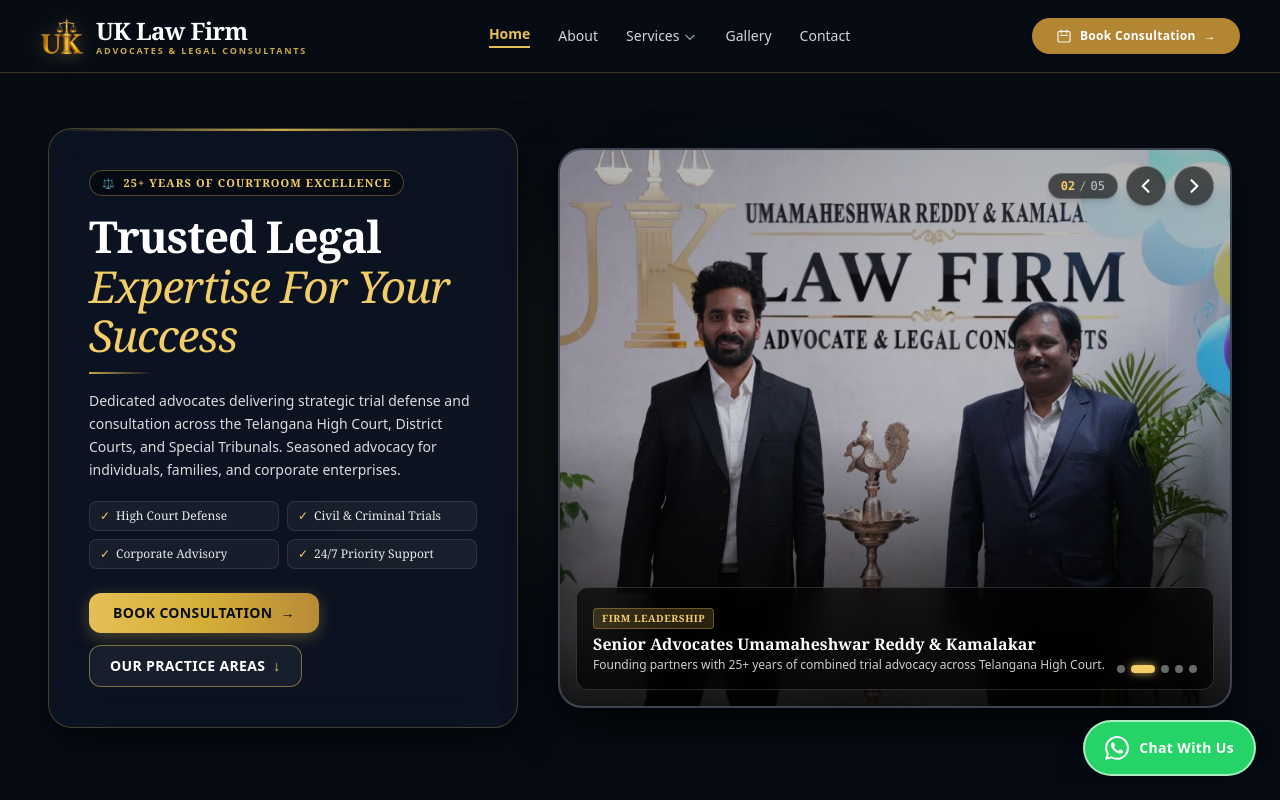
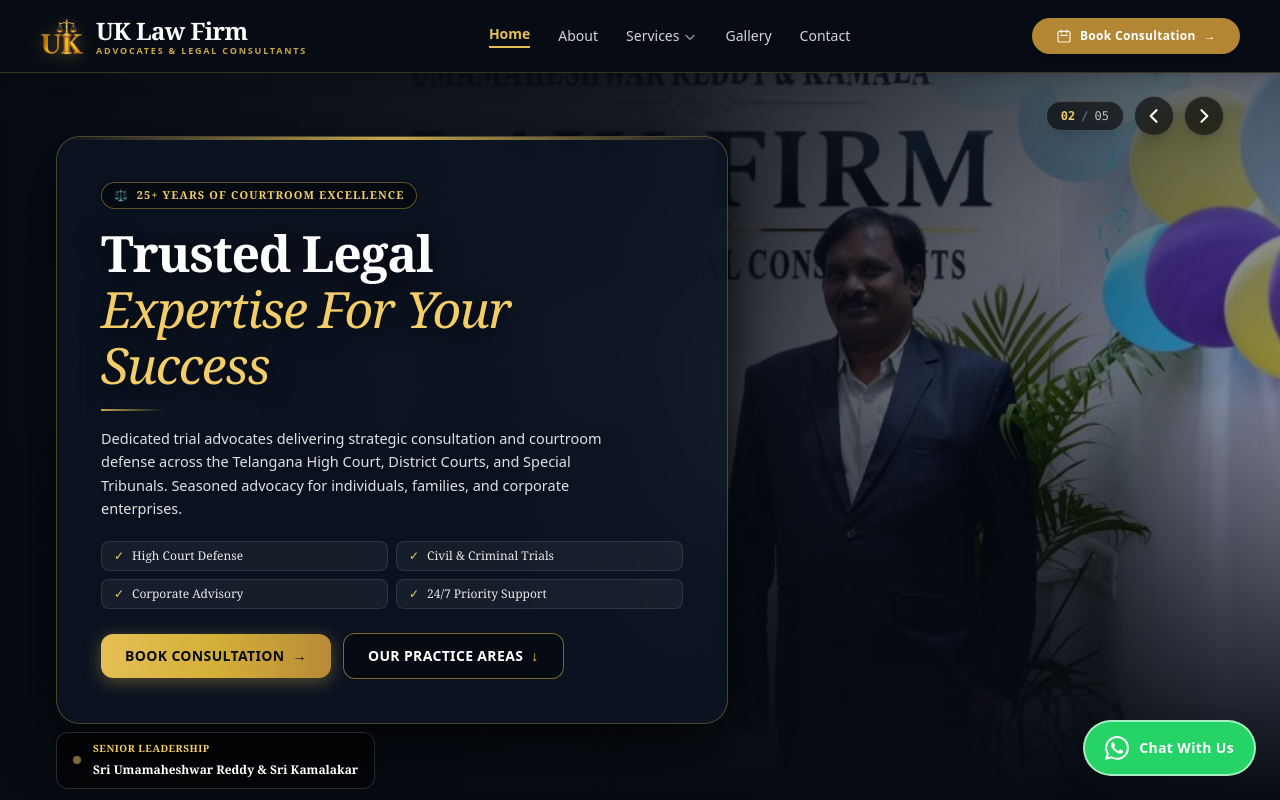
Before and after one commit to kavithamedida4-web/Lawyer-website, a Next.js app: page / in a window 1280 px wide. Shown: the top 800 px of the page. Built offline with nearby package versions, Linux system fonts and the light colour scheme.

Commit message:
Convert Hero to full-bleed background slider with no image box and left-aligned content card

```diff
--- a/components/Hero.tsx
+++ b/components/Hero.tsx
@@ -9,38 +9,44 @@ interface HeroSlide {
   tag: string;
   title: string;
   desc: string;
+  pos: string;
 }
 
 const slides: HeroSlide[] = [
   {
     src: '/hero-office-chamber.jpg',
-    tag: 'Headquarters & Chambers',
-    title: 'UK Law Firm Executive Chambers',
-    desc: 'State-of-the-art advocate chambers featuring the official illuminated "LAW & JUSTICE" emblem.',
+    tag: 'Executive Chambers',
+    title: 'UK Law Firm Head Chambers',
+    desc: 'State-of-the-art office featuring the illuminated "LAW & JUSTICE" emblem wall.',
+    pos: 'object-center lg:object-[68%_center]',
   },
   {
     src: '/uk-law-firm-partners.jpg',
-    tag: 'Firm Leadership',
-    title: 'Senior Advocates Umamaheshwar Reddy & Kamalakar',
-    desc: 'Founding partners with 25+ years of combined trial advocacy across Telangana High Court.',
+    tag: 'Senior Leadership',
+    title: 'Sri Umamaheshwar Reddy & Sri Kamalakar',
+    desc: 'Founding senior advocates with 25+ years of courtroom excellence.',
+    pos: 'object-center lg:object-[65%_center]',
   },
   {
     src: '/advocate-desk-justice.jpg',
     tag: 'Strategic Counsel',
     title: 'Executive Legal Consultation Desk',
-    desc: 'Confidential client consultation chamber dedicated to rigorous case analysis and trial strategy.',
+    desc: 'Chambers dedicated to in-depth case evaluation and defense strategy.',
+    pos: 'object-center lg:object-[70%_center]',
   },
   {
     src: '/advocate-reading-bookshelf.jpg',
     tag: 'Precedent Research',
-    title: 'Comprehensive Legal Library & Case Law',
-    desc: 'In-depth statutory research backed by extensive Supreme Court precedents and law reports.',
+    title: 'Extensive Law Precedent Library',
+    desc: 'Deep statutory research backed by Supreme Court & High Court rulings.',
+    pos: 'object-center lg:object-[68%_center]',
   },
   {
     src: '/hero-advocate-umamaheshwar-seated.jpg',
-    tag: 'Courtroom Defense',
-    title: 'Trial Advocacy & Case Preparation',
-    desc: 'Seasoned litigation counsel for civil disputes, criminal trials, and special tribunal hearings.',
+    tag: 'Trial Advocacy',
+    title: 'Courtroom Trial & Litigation Counsel',
+    desc: 'Seasoned defense preparation across Telangana High Court & District Courts.',
+    pos: 'object-center lg:object-[70%_center]',
   },
 ];
 
@@ -57,7 +63,7 @@ export default function Hero() {
     setCurrent((prev) => (prev - 1 + slides.length) % slides.length);
   }, []);
 
-  // Auto-advance slides every 3.5 seconds unless user hovers
+  // Auto-scroll images every 3.5 seconds
   useEffect(() => {
     if (isPaused) return;
     timerRef.current = setInterval(() => {
@@ -72,73 +78,146 @@ export default function Hero() {
   return (
     <section
       id="home"
-      className="relative min-h-[100dvh] lg:h-[100dvh] w-full bg-[#070c14] text-white flex flex-col justify-center pt-20 sm:pt-22 pb-6 sm:pb-8 px-4 sm:px-6 lg:px-12 select-none overflow-hidden"
+      className="relative min-h-[100dvh] h-[100dvh] w-full bg-[#070c14] text-white flex flex-col justify-between pt-20 sm:pt-24 pb-6 sm:pb-8 px-4 sm:px-8 lg:px-14 select-none overflow-hidden"
+      onMouseEnter={() => setIsPaused(true)}
+      onMouseLeave={() => setIsPaused(false)}
     >
-      {/* Subtle ambient background glow */}
-      <div className="absolute top-1/4 left-1/4 w-96 h-96 bg-[#c9a84c]/5 rounded-full blur-3xl pointer-events-none -z-0" />
-      <div className="absolute bottom-1/4 right-1/4 w-96 h-96 bg-[#1a2d52]/20 rounded-full blur-3xl pointer-events-none -z-0" />
+      {/*
+        ========================================================================
+        FULL-BLEED BACKGROUND IMAGE SLIDER (No box! True background image)
+        Images smoothly crossfade and auto-scroll, perfectly positioned on right
+        ========================================================================
+      */}
+      <div className="absolute inset-0 overflow-hidden pointer-events-none select-none z-0">
+        {slides.map((slide, idx) => (
+          <div
+            key={idx}
+            className={`absolute inset-0 transition-all duration-1000 ease-in-out ${
+              idx === current
+                ? 'opacity-100 scale-100'
+                : 'opacity-0 scale-105 pointer-events-none'
+            }`}
+          >
+            <Image
+              src={slide.src}
+              alt={slide.title}
+              fill
+              priority={idx === 0}
+              unoptimized
+              sizes="100vw"
+              className={`object-cover ${slide.pos} brightness-[0.78] contrast-[1.08]`}
+            />
+          </div>
+        ))}
 
-      {/* Main 2-Column Split Container: Content on Left, Scrolling Images on Right */}
-      <div className="max-w-[1400px] w-full mx-auto grid grid-cols-1 lg:grid-cols-12 gap-6 lg:gap-8 xl:gap-10 items-center relative z-10 flex-1 my-auto">
+        {/*
+          Sophisticated gradient overlays:
+          - Deep obsidian on the left to guarantee 100% crystal-clear readability
+          - Transparent in center & right so the real office & advocates shine through brilliantly
+        */}
+        <div className="absolute inset-0 bg-gradient-to-r from-[#070c14] via-[#070c14]/85 via-50% to-[#070c14]/25 lg:to-transparent" />
+        <div className="absolute inset-0 bg-gradient-to-t from-[#070c14] via-transparent to-[#070c14]/60" />
+      </div>
 
-        {/* ====================================================================
-            LEFT SIDE: CONTENT CARD (Exact match to reference layout)
-            Title, description, highlight tags, and action buttons
-            ==================================================================== */}
-        <div className="lg:col-span-5 xl:col-span-5 flex flex-col justify-center text-left">
+      {/*
+        ========================================================================
+        TOP RIGHT SLIDER CONTROLS (Matching Travel Insurance reference style)
+        Counter pill and Prev/Next arrows
+        ========================================================================
+      */}
+      <div className="relative z-20 flex items-center justify-end gap-2.5 max-w-[1400px] w-full mx-auto">
+        {/* Slide Counter Pill */}
+        <div className="px-3.5 py-1.5 rounded-full bg-black/60 backdrop-blur-md border border-white/20 text-white text-xs font-mono font-medium shadow-lg">
+          <span className="text-[#f3cd67] font-bold">0{current + 1}</span>
+          <span className="text-white/40 mx-1.5">/</span>
+          <span className="text-white/70">0{slides.length}</span>
+        </div>
 
-          {/* Dark Glass Card enclosing content for clean aesthetic */}
-          <div className="bg-[#0c1424]/90 sm:bg-[#0c1424]/85 backdrop-blur-xl border border-[#c9a84c]/30 rounded-2xl sm:rounded-3xl p-6 sm:p-8 xl:p-10 shadow-[0_15px_40px_rgba(0,0,0,0.6)] relative overflow-hidden">
+        {/* Prev Arrow Button */}
+        <button
+          type="button"
+          onClick={prevSlide}
+          aria-label="Previous Slide"
+          className="w-10 h-10 rounded-full bg-black/60 hover:bg-[#c9a84c] text-white hover:text-black border border-white/20 hover:border-[#c9a84c] backdrop-blur-md flex items-center justify-center transition-all duration-300 shadow-lg active:scale-90 cursor-pointer"
+        >
+          <svg className="w-5 h-5" fill="none" stroke="currentColor" viewBox="0 0 24 24">
+            <path strokeLinecap="round" strokeLinejoin="round" strokeWidth="2.5" d="M15 19l-7-7 7-7" />
+          </svg>
+        </button>
+
+        {/* Next Arrow Button */}
+        <button
+          type="button"
+          onClick={nextSlide}
+          aria-label="Next Slide"
+          className="w-10 h-10 rounded-full bg-black/60 hover:bg-[#c9a84c] text-white hover:text-black border border-white/20 hover:border-[#c9a84c] backdrop-blur-md flex items-center justify-center transition-all duration-300 shadow-lg active:scale-90 cursor-pointer"
+        >
+          <svg className="w-5 h-5" fill="none" stroke="currentColor" viewBox="0 0 24 24">
+            <path strokeLinecap="round" strokeLinejoin="round" strokeWidth="2.5" d="M9 5l7 7-7 7" />
+          </svg>
+        </button>
+      </div>
+
+      {/*
+        ========================================================================
+        MAIN CONTENT: ONE SIDE CONTENT (Left-aligned matching reference)
+        Positioned neatly over the background with crystal-clear contrast
+        ========================================================================
+      */}
+      <div className="relative z-10 max-w-[1400px] w-full mx-auto my-auto flex-1 flex items-center">
+
+        {/* Left Side Content Card (Matching the Reference Image Card) */}
+        <div className="w-full max-w-xl lg:max-w-2xl bg-[#0c1424]/90 sm:bg-[#0c1424]/80 backdrop-blur-xl border border-[#c9a84c]/35 rounded-2xl sm:rounded-3xl p-6 sm:p-9 xl:p-11 shadow-[0_20px_60px_rgba(0,0,0,0.85)] relative overflow-hidden">
 
           {/* Top gold accent line */}
           <div className="absolute top-0 left-0 right-0 h-[2.5px] bg-gradient-to-r from-transparent via-[#c9a84c] to-transparent" />
 
-            {/* Small eyebrow tag */}
-            <div className="inline-flex items-center gap-2 px-3 py-1 rounded-full bg-black/40 border border-[#c9a84c]/40 text-[#f3cd67] text-[10px] sm:text-[11px] font-semibold tracking-widest uppercase mb-4 shadow-sm w-fit">
-              <span className="text-[10px] text-[#e5bf55]">⚖️</span>
+          {/* Eyebrow badge */}
+          <div className="inline-flex items-center gap-2 px-3 py-1 rounded-full bg-black/50 border border-[#c9a84c]/45 text-[#f3cd67] text-[10px] sm:text-[11px] font-semibold tracking-widest uppercase mb-3 sm:mb-4 shadow-sm w-fit">
+            <span className="text-[#e5bf55]">⚖️</span>
             <span>25+ YEARS OF COURTROOM EXCELLENCE</span>
           </div>
 
           {/* Main Headline */}
-            <h1 className="font-serif text-3xl sm:text-4xl xl:text-[44px] font-bold text-white leading-[1.12] tracking-tight mb-3">
+          <h1 className="font-serif text-3xl sm:text-4xl lg:text-[46px] xl:text-[50px] font-bold text-white leading-[1.12] tracking-tight mb-3 sm:mb-4 drop-shadow-[0_2px_12px_rgba(0,0,0,0.9)]">
             <span>Trusted Legal</span>
             <br />
             <span className="text-[#f3cd67] italic font-normal">Expertise For Your Success</span>
           </h1>
 
-            {/* Divider */}
-            <div className="w-16 h-[2px] bg-gradient-to-r from-[#c9a84c] to-transparent mb-4" />
+          {/* Golden Horizontal Accent Divider */}
+          <div className="w-16 h-[2px] bg-gradient-to-r from-[#c9a84c] to-transparent mb-3 sm:mb-4" />
 
-            {/* Description */}
-            <p className="text-white/85 text-xs sm:text-sm leading-relaxed font-sans font-normal mb-5">
-              Dedicated advocates delivering strategic trial defense and consultation across the Telangana High Court, District Courts, and Special Tribunals. Seasoned advocacy for individuals, families, and corporate enterprises.
+          {/* Subtitle Description */}
+          <p className="text-white/88 text-xs sm:text-sm lg:text-[14.5px] leading-relaxed font-sans font-normal mb-5 max-w-lg drop-shadow-sm">
+            Dedicated trial advocates delivering strategic consultation and courtroom defense across the Telangana High Court, District Courts, and Special Tribunals. Seasoned advocacy for individuals, families, and corporate enterprises.
           </p>
 
-            {/* Key highlights pills */}
+          {/* Practice Area Highlight Badges */}
           <div className="grid grid-cols-2 gap-2 mb-6 text-[11px] sm:text-xs text-white/90">
-              <div className="flex items-center gap-1.5 bg-white/5 border border-white/10 rounded-lg px-2.5 py-1.5">
+            <div className="flex items-center gap-2 bg-white/5 border border-white/10 rounded-lg px-3 py-1.5">
               <span className="text-[#f3cd67]">✓</span>
               <span className="truncate">High Court Defense</span>
             </div>
-              <div className="flex items-center gap-1.5 bg-white/5 border border-white/10 rounded-lg px-2.5 py-1.5">
+            <div className="flex items-center gap-2 bg-white/5 border border-white/10 rounded-lg px-3 py-1.5">
               <span className="text-[#f3cd67]">✓</span>
               <span className="truncate">Civil &amp; Criminal Trials</span>
             </div>
-              <div className="flex items-center gap-1.5 bg-white/5 border border-white/10 rounded-lg px-2.5 py-1.5">
+            <div className="flex items-center gap-2 bg-white/5 border border-white/10 rounded-lg px-3 py-1.5">
               <span className="text-[#f3cd67]">✓</span>
               <span className="truncate">Corporate Advisory</span>
             </div>
-              <div className="flex items-center gap-1.5 bg-white/5 border border-white/10 rounded-lg px-2.5 py-1.5">
+            <div className="flex items-center gap-2 bg-white/5 border border-white/10 rounded-lg px-3 py-1.5">
               <span className="text-[#f3cd67]">✓</span>
               <span className="truncate">24/7 Priority Support</span>
             </div>
           </div>
 
-            {/* CTA Action Buttons */}
+          {/* CTA Buttons */}
           <div className="flex flex-wrap items-center gap-3">
             <Link
               href="/contact"
-                className="bg-gradient-to-r from-[#e5bf55] via-[#d4af37] to-[#b88a38] hover:brightness-110 text-[#080d16] px-5 sm:px-6 py-2.5 rounded-xl text-xs sm:text-sm font-bold font-sans tracking-wide inline-flex items-center gap-2 transition-all shadow-[0_4px_16px_rgba(201,168,76,0.35)] hover:shadow-[0_6px_22px_rgba(201,168,76,0.55)] active:scale-95"
+              className="bg-gradient-to-r from-[#e5bf55] via-[#d4af37] to-[#b88a38] hover:brightness-110 text-[#080d16] px-6 py-2.5 sm:py-3 rounded-xl text-xs sm:text-sm font-bold font-sans tracking-wide inline-flex items-center gap-2 transition-all shadow-[0_4px_18px_rgba(201,168,76,0.4)] hover:shadow-[0_6px_25px_rgba(201,168,76,0.6)] active:scale-95"
             >
               <span>BOOK CONSULTATION</span>
               <span className="font-bold">→</span>
@@ -146,7 +225,7 @@ export default function Hero() {
 
             <a
               href="#services"
-                className="bg-white/5 hover:bg-white/10 text-white border border-[#c9a84c]/60 hover:border-[#f3cd67] px-5 py-2.5 rounded-xl text-xs sm:text-sm font-semibold font-sans tracking-wide inline-flex items-center gap-2 backdrop-blur-md transition-all active:scale-95"
+              className="bg-black/40 hover:bg-black/60 text-white border border-[#c9a84c]/60 hover:border-[#f3cd67] px-6 py-2.5 sm:py-3 rounded-xl text-xs sm:text-sm font-semibold font-sans tracking-wide inline-flex items-center gap-2 backdrop-blur-md transition-all active:scale-95 shadow-sm"
             >
               <span>OUR PRACTICE AREAS</span>
               <span className="text-[#f3cd67]">↓</span>
@@ -157,112 +236,42 @@ export default function Hero() {
 
       </div>
 
-        {/* ====================================================================
-            RIGHT SIDE: SCROLLING IMAGES SHOWCASE (Slides automatically + arrows)
-            Clean large photos of real chambers & advocates
-            ==================================================================== */}
-        <div
-          className="lg:col-span-7 xl:col-span-7 flex flex-col justify-center relative"
-          onMouseEnter={() => setIsPaused(true)}
-          onMouseLeave={() => setIsPaused(false)}
-        >
-          {/* Main Showcase Image Frame */}
-          <div className="relative w-full h-[320px] sm:h-[420px] md:h-[480px] lg:h-[520px] xl:h-[560px] rounded-2xl sm:rounded-3xl overflow-hidden border-2 border-white/20 hover:border-[#c9a84c]/60 shadow-[0_20px_50px_rgba(0,0,0,0.8)] bg-[#0c1424] transition-all">
+      {/*
+        ========================================================================
+        BOTTOM RIGHT CAPTION & PROGRESS DOTS
+        Floating glass pill indicating active slide details
+        ========================================================================
+      */}
+      <div className="relative z-20 max-w-[1400px] w-full mx-auto flex flex-col sm:flex-row items-start sm:items-center justify-between gap-3 pt-2">
 
-            {/* Sliding Images */}
-            {slides.map((slide, idx) => (
-              <div
-                key={idx}
-                className={`absolute inset-0 transition-all duration-700 ease-in-out ${
-                  idx === current
-                    ? 'opacity-100 scale-100 z-10'
-                    : 'opacity-0 scale-105 pointer-events-none z-0'
-                }`}
-              >
-                <Image
-                  src={slide.src}
-                  alt={slide.title}
-                  fill
-                  priority={idx === 0}
-                  unoptimized
-                  sizes="(max-width: 1024px) 100vw, 55vw"
-                  className="object-cover object-center"
-                />
-
-                {/* Subtle vignette gradient for photo depth */}
-                <div className="absolute inset-0 bg-gradient-to-t from-black/85 via-black/20 to-black/30 pointer-events-none" />
+        {/* Active Slide Caption Badge */}
+        <div className="bg-black/60 backdrop-blur-md border border-white/15 px-4 py-2 rounded-xl flex items-center gap-3 shadow-lg">
+          <div className="w-2 h-2 rounded-full bg-[#f3cd67] animate-pulse" />
+          <div className="text-left">
+            <span className="text-[#f3cd67] text-[10px] font-bold uppercase tracking-wider block">
+              {slides[current].tag}
+            </span>
+            <span className="text-white text-xs font-serif font-semibold">
+              {slides[current].title}
+            </span>
           </div>
-            ))}
-
-            {/* Top Controls Bar: Slide Counter & Prev/Next Arrows (Matching reference) */}
-            <div className="absolute top-4 right-4 z-20 flex items-center gap-2">
-
-              {/* Slide Counter Pill */}
-              <div className="px-3 py-1 rounded-full bg-black/60 backdrop-blur-md border border-white/20 text-white text-xs font-mono font-medium shadow-md">
-                <span className="text-[#f3cd67] font-bold">0{current + 1}</span>
-                <span className="text-white/50 mx-1">/</span>
-                <span className="text-white/70">0{slides.length}</span>
         </div>
 
-              {/* Prev Arrow Button */}
-              <button
-                type="button"
-                onClick={prevSlide}
-                aria-label="Previous Image"
-                className="w-9 h-9 sm:w-10 sm:h-10 rounded-full bg-black/60 hover:bg-[#c9a84c] text-white hover:text-black border border-white/20 hover:border-[#c9a84c] backdrop-blur-md flex items-center justify-center transition-all duration-300 shadow-md active:scale-90 cursor-pointer"
-              >
-                <svg className="w-4 h-4 sm:w-5 sm:h-5" fill="none" stroke="currentColor" viewBox="0 0 24 24">
-                  <path strokeLinecap="round" strokeLinejoin="round" strokeWidth="2.5" d="M15 19l-7-7 7-7" />
-                </svg>
-              </button>
-
-              {/* Next Arrow Button */}
-              <button
-                type="button"
-                onClick={nextSlide}
-                aria-label="Next Image"
-                className="w-9 h-9 sm:w-10 sm:h-10 rounded-full bg-black/60 hover:bg-[#c9a84c] text-white hover:text-black border border-white/20 hover:border-[#c9a84c] backdrop-blur-md flex items-center justify-center transition-all duration-300 shadow-md active:scale-90 cursor-pointer"
-              >
-                <svg className="w-4 h-4 sm:w-5 sm:h-5" fill="none" stroke="currentColor" viewBox="0 0 24 24">
-                  <path strokeLinecap="round" strokeLinejoin="round" strokeWidth="2.5" d="M9 5l7 7-7 7" />
-                </svg>
-              </button>
-            </div>
-
-            {/* Bottom Caption Pill over Image */}
-            <div className="absolute bottom-4 left-4 right-4 z-20 flex flex-col sm:flex-row sm:items-end justify-between gap-3 bg-black/65 backdrop-blur-md border border-white/15 p-3.5 sm:p-4 rounded-xl">
-              <div className="flex-1">
-                <div className="inline-block px-2 py-0.5 rounded bg-[#c9a84c]/20 border border-[#c9a84c]/40 text-[#f3cd67] text-[10px] font-bold uppercase tracking-wider mb-1">
-                  {slides[current].tag}
-                </div>
-                <h2 className="text-white text-sm sm:text-base font-serif font-bold leading-snug drop-shadow-md">
-                  {slides[current].title}
-                </h2>
-                <p className="text-white/80 text-[11px] sm:text-xs font-sans line-clamp-1 mt-0.5">
-                  {slides[current].desc}
-                </p>
-              </div>
-
-              {/* Dots navigation */}
-              <div className="flex items-center gap-1.5 self-center sm:self-end">
+        {/* Slide Pagination Dots */}
+        <div className="flex items-center gap-2 bg-black/60 backdrop-blur-md border border-white/15 px-3 py-2 rounded-full shadow-lg">
           {slides.map((_, idx) => (
             <button
               key={idx}
               type="button"
               onClick={() => setCurrent(idx)}
-                    aria-label={`Go to slide ${idx + 1}`}
-                    className={`transition-all duration-300 rounded-full ${
+              aria-label={`Jump to slide ${idx + 1}`}
+              className={`transition-all duration-300 rounded-full cursor-pointer ${
                 idx === current
-                        ? 'w-6 h-2 bg-[#f3cd67] shadow-[0_0_8px_rgba(243,205,103,0.8)]'
+                  ? 'w-7 h-2 bg-[#f3cd67] shadow-[0_0_10px_rgba(243,205,103,0.8)]'
                   : 'w-2 h-2 bg-white/40 hover:bg-white/80'
               }`}
             />
           ))}
-              </div>
-            </div>
-
-          </div>
-
         </div>
 
       </div>
```
Lines whose indentation alone changed are shown as unchanged.
